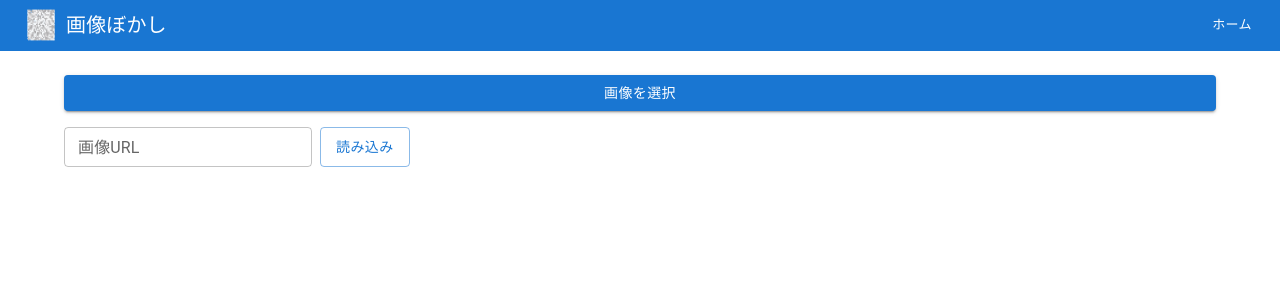
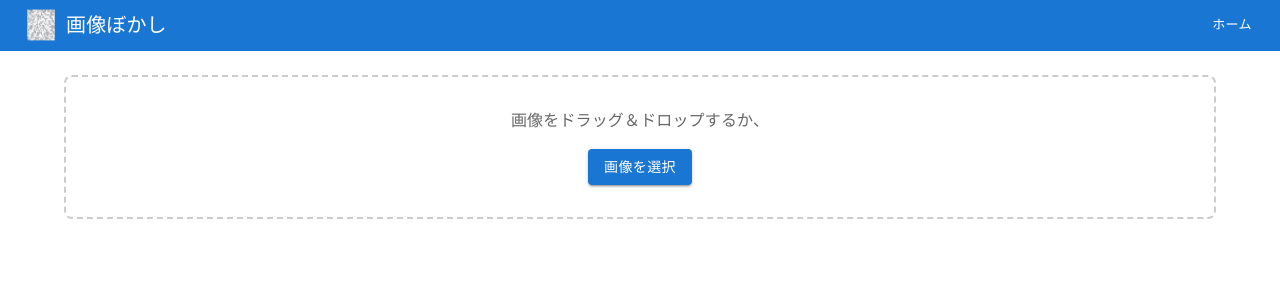
Before and after one commit to tkms1/image-blur, a Next.js app in the folder frontend/: page /blur-editor in a window 1280 px wide. Shown: the top 300 px of the page. Built offline with nearby package versions, Linux system fonts and the light colour scheme; what @mui/material-nextjs would draw is missing.

Commit message:
feat: 画像をドラッグ＆ドロップで読み込む

```diff
--- a/frontend/app/blur-editor/page.tsx
+++ b/frontend/app/blur-editor/page.tsx
@@ -1,6 +1,6 @@
 "use client";
 
-import { useState, useRef, useEffect } from "react";
+import { useState, useRef, useEffect, Fragment } from "react";
 import {
   Box,
   Button,
@@ -32,9 +32,20 @@ export default function BlurEditorPage() {
   const [blurStrength, setBlurStrength] = useState(10);
   const [isProcessing, setIsProcessing] = useState(false);
   const [undoStack, setUndoStack] = useState<BlurRegion[][]>([]);
+  const [isDragging, setIsDragging] = useState(false);
+  const [isDraggingOnCanvas, setIsDraggingOnCanvas] = useState(false);
+
+  // ✅ プレビューサークル用 state/ref
+  const [previewCircle, setPreviewCircle] = useState<{
+    radius: number;
+    visible: boolean;
+  } | null>(null);
+  const previewTimeoutRef = useRef<NodeJS.Timeout | null>(null);
 
   const fileInputRef = useRef<HTMLInputElement>(null);
   const canvasRef = useRef<BlurCanvasRef>(null);
+  const dropZoneRef = useRef<HTMLDivElement>(null);
+  const canvasDropZoneRef = useRef<HTMLDivElement>(null);
 
   const pushToUndoStack = () => {
     setUndoStack((prev) => [...prev, blurRegions]);
@@ -61,9 +72,23 @@ export default function BlurEditorPage() {
     };
   }, [undoStack]);
 
-  const handleImageUpload = (e: React.ChangeEvent<HTMLInputElement>) => {
-    const file = e.target.files?.[0];
-    if (!file) return;
+  // ✅ プレビュークリーンアップ（アンマウント時）
+  useEffect(() => {
+    return () => {
+      if (previewTimeoutRef.current) {
+        clearTimeout(previewTimeoutRef.current);
+      }
+    };
+  }, []);
+
+  const loadNewImage = (file: File) => {
+    // タイマークリア（画像変更時はプレビュー不要）
+    if (previewTimeoutRef.current) {
+      clearTimeout(previewTimeoutRef.current);
+      previewTimeoutRef.current = null;
+    }
+    setPreviewCircle(null);
+
     if (!file.type.match("image.*")) {
       setFileError("画像ファイルを選択してください。");
       return;
@@ -74,19 +99,85 @@ export default function BlurEditorPage() {
       setBlurRegions([]);
       setUndoStack([]);
       setFileError(null);
+      setIsDragging(false);
+      setIsDraggingOnCanvas(false);
     };
-    reader.onerror = () => setFileError("読み込み失敗");
+    reader.onerror = () => {
+      setFileError("読み込み失敗");
+      setIsDragging(false);
+      setIsDraggingOnCanvas(false);
+    };
     reader.readAsDataURL(file);
   };
 
-  const handleImageUrlSubmit = () => {
-    if (imageUrlInput) {
-      setImageSrc(imageUrlInput);
-      setBlurRegions([]);
-      setUndoStack([]);
+  const handleImageUpload = (e: React.ChangeEvent<HTMLInputElement>) => {
+    const file = e.target.files?.[0];
+    if (file) loadNewImage(file);
+  };
+
+  // --- 初期画面：Drop Zone ---
+  const handleDragOver = (e: React.DragEvent) => {
+    e.preventDefault();
+    e.stopPropagation();
+    if (!isDragging) setIsDragging(true);
+  };
+
+  const handleDragLeave = (e: React.DragEvent) => {
+    e.preventDefault();
+    e.stopPropagation();
+    if (
+      dropZoneRef.current &&
+      !dropZoneRef.current.contains(e.relatedTarget as Node)
+    ) {
+      setIsDragging(false);
     }
   };
 
+  const handleDrop = (e: React.DragEvent) => {
+    e.preventDefault();
+    e.stopPropagation();
+    setIsDragging(false);
+
+    const files = e.dataTransfer.files;
+    if (files.length > 0) {
+      loadNewImage(files[0]);
+    } else {
+      setFileError("画像ファイルをドロップしてください。");
+    }
+  };
+
+  // --- 編集画面：Canvas Drop Zone ---
+  const handleCanvasDragOver = (e: React.DragEvent) => {
+    e.preventDefault();
+    e.stopPropagation();
+    if (!isDraggingOnCanvas) setIsDraggingOnCanvas(true);
+  };
+
+  const handleCanvasDragLeave = (e: React.DragEvent) => {
+    e.preventDefault();
+    e.stopPropagation();
+    if (
+      canvasDropZoneRef.current &&
+      !canvasDropZoneRef.current.contains(e.relatedTarget as Node)
+    ) {
+      setIsDraggingOnCanvas(false);
+    }
+  };
+
+  const handleCanvasDrop = (e: React.DragEvent) => {
+    e.preventDefault();
+    e.stopPropagation();
+    setIsDraggingOnCanvas(false);
+
+    const files = e.dataTransfer.files;
+    if (files.length > 0) {
+      loadNewImage(files[0]);
+    } else {
+      setFileError("画像ファイルをドロップしてください。");
+    }
+  };
+
+  // --- Blur操作 ---
   const addBlurRegion = (x: number, y: number) => {
     pushToUndoStack();
     setBlurRegions((prev) => [
@@ -140,17 +231,6 @@ export default function BlurEditorPage() {
     setBlurRegions([]);
   };
 
-  // ✅【新】画像を変更：編集画面 → 選択画面へ戻る
-  const restartWithNewImage = () => {
-    setImageSrc(null);
-    setImageUrlInput("");
-    setBlurRegions([]);
-    setUndoStack([]);
-    setFileError(null);
-    // 必要なら input をクリア（UI同期のため）
-    if (fileInputRef.current) fileInputRef.current.value = "";
-  };
-
   const handleDownload = async () => {
     if (!canvasRef.current || !imageSrc) return;
 
@@ -176,11 +256,61 @@ export default function BlurEditorPage() {
     document.body.removeChild(link);
   };
 
+  // ✅ ぼかしサイズ変更時のプレビュー表示
+  const handleRadiusChange = (value: number) => {
+    setBlurRadius(value);
+
+    // 前のタイマーをクリア
+    if (previewTimeoutRef.current) {
+      clearTimeout(previewTimeoutRef.current);
+    }
+
+    // 新たに表示
+    setPreviewCircle({ radius: value, visible: true });
+
+    // 3秒後に非表示
+    previewTimeoutRef.current = setTimeout(() => {
+      setPreviewCircle(null);
+      previewTimeoutRef.current = null;
+    }, 3000);
+  };
+
   return (
     <Box sx={{ p: 3, maxWidth: 1200, mx: "auto" }} suppressHydrationWarning>
       {!imageSrc ? (
-        <Box sx={{ display: "flex", flexDirection: "column", gap: 2, mb: 4 }}>
-          <Button variant="contained" component="label">
+        <Box
+          ref={dropZoneRef}
+          onDragOver={handleDragOver}
+          onDragLeave={handleDragLeave}
+          onDrop={handleDrop}
+          sx={{
+            display: "flex",
+            flexDirection: "column",
+            gap: 2,
+            mb: 4,
+            p: 4,
+            border: isDragging ? "2px dashed #1976d2" : "2px dashed #ccc",
+            borderRadius: 2,
+            backgroundColor: isDragging
+              ? "rgba(25, 118, 210, 0.04)"
+              : "transparent",
+            transition: "all 0.2s ease",
+          }}
+        >
+          <Typography variant="body1" align="center" color="text.secondary">
+            {isDragging
+              ? "ここにドロップして画像を読み込み 📤"
+              : "画像をドラッグ＆ドロップするか、"}
+          </Typography>
+
+          <Button
+            variant="contained"
+            component="label"
+            onClick={() => {
+              if (fileInputRef.current) fileInputRef.current.value = "";
+            }}
+            sx={{ alignSelf: "center" }}
+          >
             画像を選択
             <input
               type="file"
@@ -190,34 +320,24 @@ export default function BlurEditorPage() {
               ref={fileInputRef}
             />
           </Button>
-          <Box sx={{ display: "flex", gap: 1 }}>
-            <TextField
-              label="画像URL"
-              size="small"
-              value={imageUrlInput}
-              onChange={(e) => setImageUrlInput(e.target.value)}
-              onKeyPress={(e) => e.key === "Enter" && handleImageUrlSubmit()}
-            />
-            <Button variant="outlined" onClick={handleImageUrlSubmit}>
-              読み込み
-            </Button>
-          </Box>
+
           {fileError && <Alert severity="error">{fileError}</Alert>}
         </Box>
       ) : (
         <>
+          <Box className="flex">
             <BlurControls
               blurRadius={blurRadius}
               blurStrength={blurStrength}
-            onRadiusChange={setBlurRadius}
+              onRadiusChange={handleRadiusChange} // ✅ 変更
               onStrengthChange={setBlurStrength}
               onClearAll={clearAll}
             />
 
-          {/* ボタン群 */}
             <Box
               sx={{
                 mt: 2,
+                ml: 2,
                 display: "flex",
                 justifyContent: "center",
                 gap: 2,
@@ -246,22 +366,65 @@ export default function BlurEditorPage() {
                 元に戻す
               </Button>
 
-            {/* <Button variant="outlined" onClick={clearAll}>
-              全てクリア
-            </Button> */}
-
-            {/* ✅【新】画像を変更ボタン */}
               <Button
-              variant="outlined"
-              color="info"
-              onClick={restartWithNewImage}
-              // sx={{ minWidth: 140 }}
+                variant="contained"
+                component="label"
+                onClick={() => {
+                  if (fileInputRef.current) fileInputRef.current.value = "";
+                }}
               >
                 画像を変更
+                <input
+                  type="file"
+                  hidden
+                  accept="image/*"
+                  onChange={handleImageUpload}
+                  ref={fileInputRef}
+                />
               </Button>
             </Box>
+          </Box>
 
-          <Box sx={{ mt: 3, display: "flex", justifyContent: "center" }}>
+          <Box
+            ref={canvasDropZoneRef}
+            onDragOver={handleCanvasDragOver}
+            onDragLeave={handleCanvasDragLeave}
+            onDrop={handleCanvasDrop}
+            sx={{
+              mt: 3,
+              display: "flex",
+              justifyContent: "center",
+              outline: isDraggingOnCanvas ? "2px dashed #1976d2" : "none",
+              borderRadius: 1,
+              p: isDraggingOnCanvas ? 2 : 0,
+              backgroundColor: isDraggingOnCanvas
+                ? "rgba(25, 118, 210, 0.04)"
+                : "transparent",
+              transition: "all 0.2s ease",
+              position: "relative",
+            }}
+          >
+            <Typography
+              variant="caption"
+              color="text.secondary"
+              sx={{
+                position: "absolute",
+                top: 8,
+                left: "50%",
+                transform: "translateX(-50%)",
+                opacity: isDraggingOnCanvas ? 1 : 0,
+                transition: "opacity 0.2s",
+                pointerEvents: "none",
+                zIndex: 10,
+                bgcolor: "rgba(255,255,255,0.8)",
+                px: 1,
+                py: 0.5,
+                borderRadius: 1,
+              }}
+            >
+              ここにドロップして画像を変更 🔄
+            </Typography>
+
             <BlurCanvas
               ref={canvasRef}
               imageSrc={imageSrc}
@@ -274,6 +437,29 @@ export default function BlurEditorPage() {
           </Box>
         </>
       )}
+
+      {/* ✅ ぼかしサイズ変更時のプレビュー円（画面中央に表示） */}
+      {previewCircle && (
+        <Box
+          sx={{
+            position: "fixed",
+            top: "20%",
+            left: "10%",
+            transform: `translate(-50%, -50%) scale(${
+              previewCircle.visible ? 1 : 0.9
+            })`,
+            width: previewCircle.radius * 2,
+            height: previewCircle.radius * 2,
+            borderRadius: "50%",
+            border: "2px dashed #1976d2",
+            backgroundColor: "rgba(25, 118, 210, 0.08)",
+            pointerEvents: "none",
+            zIndex: 1300, // Modal/Drawerより上
+            opacity: previewCircle.visible ? 1 : 0,
+            transition: "opacity 0.3s ease, transform 0.3s ease",
+          }}
+        />
+      )}
     </Box>
   );
 }
```
Lines whose indentation alone changed are shown as unchanged.
